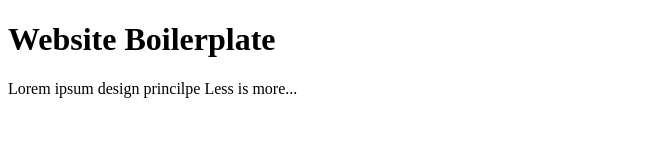
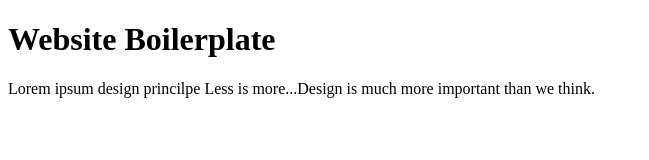
Before and after one commit to elb-abderrahim/webdesign, a plain HTML site: page index.html in a window 1280 px wide. Shown: the whole page, without its empty margins (0-649 px from the left). Drawn offline with Linux system fonts and the light colour scheme.

Commit message:
added a bit of text to the paragraph.

```diff
--- a/index.html
+++ b/index.html
@@ -6,6 +6,6 @@
   </head>
   <body>
     <h1>Website Boilerplate</h1>
-    <p>Lorem ipsum design princilpe Less is more...</p>
+    <p>Lorem ipsum design princilpe Less is more...Design is much more important than we think.</p>
   </body>
 </html>
```
